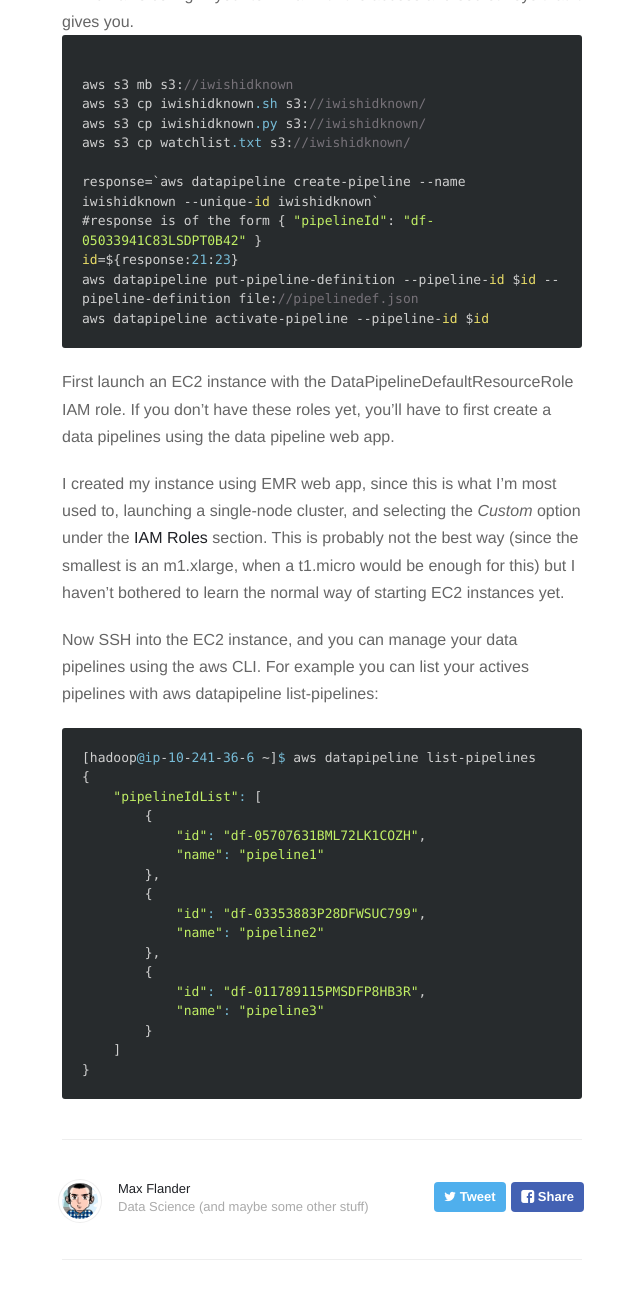
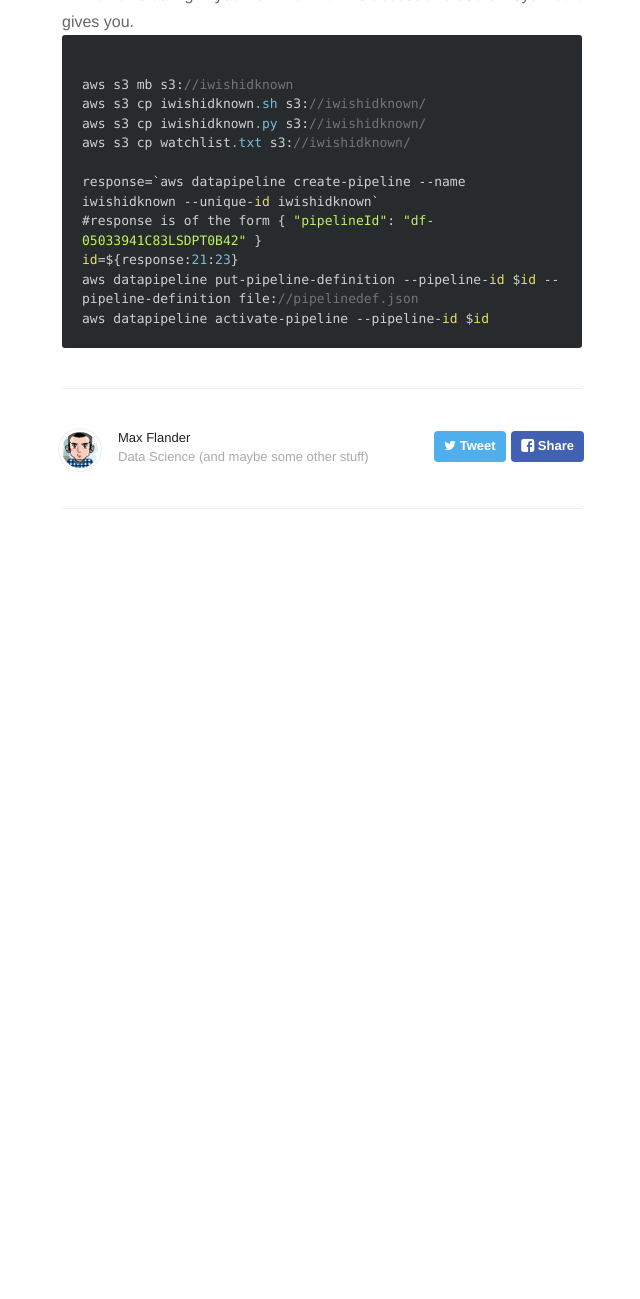
Before and after one commit to themrmax/themrmax.github.io, a Jekyll site: the page built from _posts/2015-08-24-A-Python-Script-on-AWS-Data-Pipeline.md, in a window 1280 px wide and 1400 px high, scrolled down 2770 px. Shown: the top 1299 px of the window, without its empty margins (318-958 px from the left). Built offline with Jekyll 4.4.1, drawn with Linux system fonts in a browser that asks for light colours; nearby versions of some CDN libraries; Markdown is read by kramdown in place of the engine named in the settings; after the commit the page ends 3419 px from its top, so only the background shows below that.

Commit message:
fixed post

````diff
--- a/_posts/2015-08-24-A-Python-Script-on-AWS-Data-Pipeline.md
+++ b/_posts/2015-08-24-A-Python-Script-on-AWS-Data-Pipeline.md
@@ -2,7 +2,7 @@
 title: A Python script on AWS Data Pipeline
 layout: post
 ---
-Data pipelines are a good way to deploy a simple data processing task which needs to run on a daily or weekly schedule; it will automatically provision an EMR cluster for you, run your script, and then shut down at the end. If the pipeline is more complex, it might be worth using something like [AirBnB's Airflow][1] which has recently been open-sourced and is definitely on my list of things to check out.
+Data pipelines are a good way to deploy a simple data processing task which needs to run on a daily or weekly schedule; it will automatically provision an EMR cluster for you, run your script, and then shut down at the end. If the pipeline is more complex, it might be worth using something like [AirBnB's Airflow][2] which has recently been open-sourced and is definitely on my list of things to check out.
 
 The other day I wrote [a quick scraper which I wanted to run every night.][1] But where to host it? Although I've always been a nerd – I was a regular on the Melbourne PC User Group BBS back in the 90s – I've never been one of those people to have their own sevrer running in the bedroom. To be honest, I've only started getting good at Linux since I've started using AWS at my current work.
 
@@ -91,29 +91,4 @@ aws datapipeline activate-pipeline --pipeline-id $id
 ```
 [1]:https://github.com/themrmax/iwishidknown
 
-First launch an EC2 instance with the `DataPipelineDefaultResourceRole` IAM role. If you don't have these roles yet, you'll have to first create a data pipelines using the data pipeline web app.
-
-I created my instance using EMR web app,  since this is what I'm most used to, launching a single-node cluster, and selecting the *Custom* option under the **IAM Roles** section. This is probably not the best way (since the smallest is an `m1.xlarge`, when a `t1.micro` would be enough for this) but I haven't bothered to learn the normal way of starting EC2 instances yet.
-
-Now SSH into the EC2 instance, and you can manage your data pipelines using the `aws` CLI. For example you can list your actives pipelines with `aws datapipeline list-pipelines`:
-
-
-    [hadoop@ip-10-241-36-6 ~]$ aws datapipeline list-pipelines
-    {
-        "pipelineIdList": [
-            {
-                "id": "df-05707631BML72LK1COZH",
-                "name": "pipeline1"
-            },
-            {
-                "id": "df-03353883P28DFWSUC799",
-                "name": "pipeline2"
-            },
-            {
-                "id": "df-011789115PMSDFP8HB3R",
-                "name": "pipeline3"
-            }
-        ]
-    }
-
-[1]:http://nerds.airbnb.com/airflow/
+[2]:http://nerds.airbnb.com/airflow/
````
